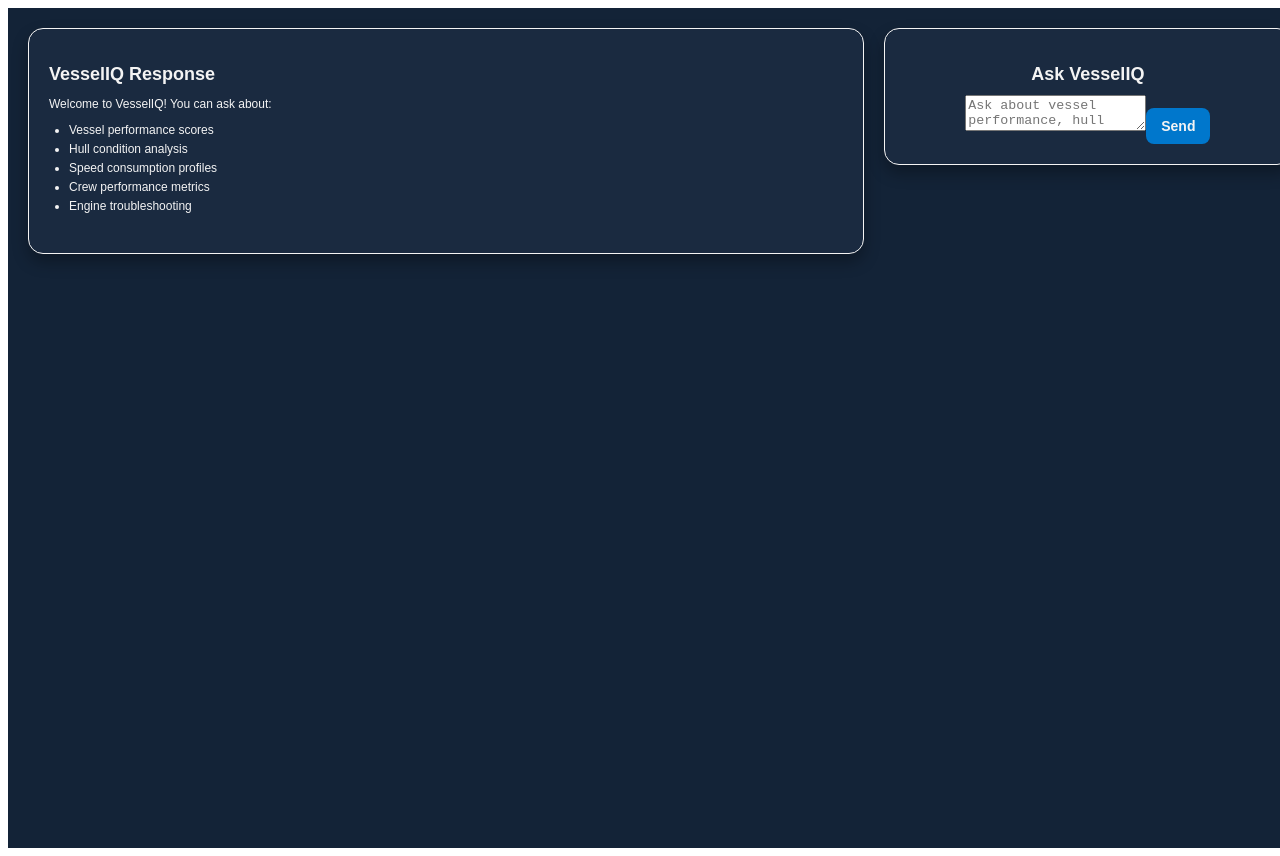
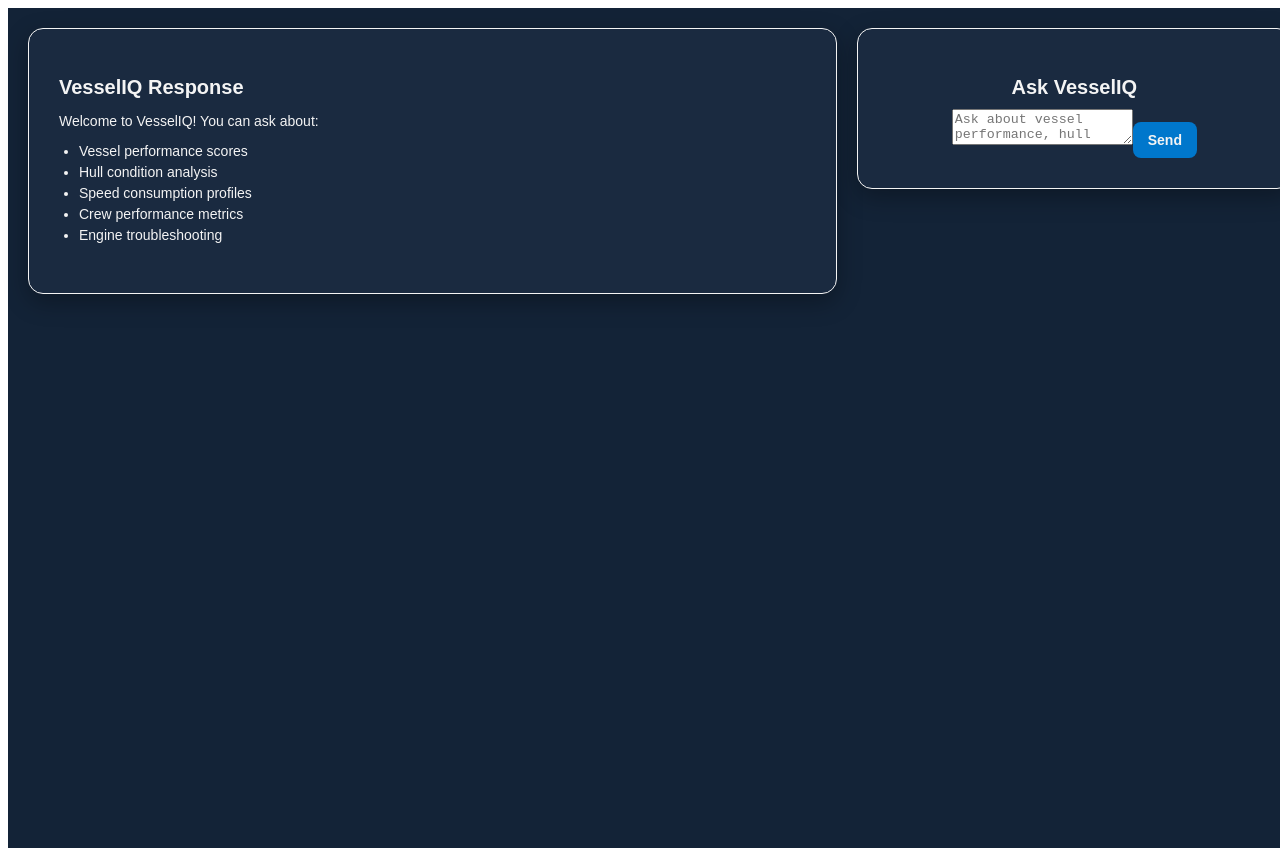
Before and after one commit to tarunagarwal1981/vessel-iq, a Next.js app: page / in a window 1280 px wide. Shown: the top 856 px of the page. Built offline with nearby package versions, Linux system fonts and the light colour scheme.

Commit message:
Update page.tsx

```diff
--- a/src/app/page.tsx
+++ b/src/app/page.tsx
@@ -1,5 +1,6 @@
 "use client";
 
+// page.tsx
 // page.tsx
 
 import { useState } from "react";
@@ -12,7 +13,7 @@ export default function HomePage() {
     container: {
       display: "flex",
       flexDirection: "row" as const,
-      justifyContent: "space-between",
+      justifyContent: "center",
       alignItems: "flex-start",
       height: "100vh",
       width: "100%",
@@ -20,57 +21,52 @@ export default function HomePage() {
       color: "#f4f4f4",
       fontFamily: "Nunito, sans-serif",
       padding: "20px",
-      fontSize: "12px",
+      fontSize: "14px",
       gap: "20px", // Adds spacing between the sections
     },
     responseSection: {
-      width: "65%",
-      padding: "20px",
+      width: "60%",
+      padding: "30px",
       backgroundColor: "#1a2a40",
       borderRadius: "15px",
-      boxShadow: "0px 8px 16px rgba(0, 0, 0, 0.3)", // Softer shadow
+      boxShadow: "0px 8px 24px rgba(0, 0, 0, 0.3)", // Enhanced shadow
       color: "#f4f4f4",
       border: "1px solid #f4f4f4",
       overflowY: "auto" as const,
-      maxHeight: "90vh",
+      maxHeight: "85vh",
       animation: "fadeIn 0.5s ease-in-out",
     },
     chatSection: {
       width: "30%",
-      padding: "20px",
+      padding: "30px",
       backgroundColor: "#1a2a40",
       borderRadius: "15px",
-      boxShadow: "0px 8px 16px rgba(0, 0, 0, 0.3)", // Softer shadow
+      boxShadow: "0px 8px 24px rgba(0, 0, 0, 0.3)", // Enhanced shadow
       color: "#f4f4f4",
       border: "1px solid #f4f4f4",
       display: "flex",
       flexDirection: "column" as const,
       justifyContent: "space-between",
       alignItems: "center",
-      maxHeight: "90vh",
+      maxHeight: "85vh",
       animation: "slideIn 0.5s ease-in-out",
     },
     chatTitle: {
       marginBottom: "10px",
       fontWeight: "bold" as const,
-      fontSize: "18px",
+      fontSize: "20px",
       color: "#f4f4f4",
     },
     responseTitle: {
-      fontSize: "18px",
+      fontSize: "20px",
       fontWeight: "bold" as const,
       color: "#f4f4f4",
       marginBottom: "10px",
     },
     responseText: {
       marginTop: "20px",
-      fontSize: "14px",
+      fontSize: "16px",
       lineHeight: "1.6",
-    },
-    fadeIn: {
-      animationName: "fadeIn",
-      animationDuration: "0.5s",
-      animationTimingFunction: "ease-in-out",
     },
   };
 
```
